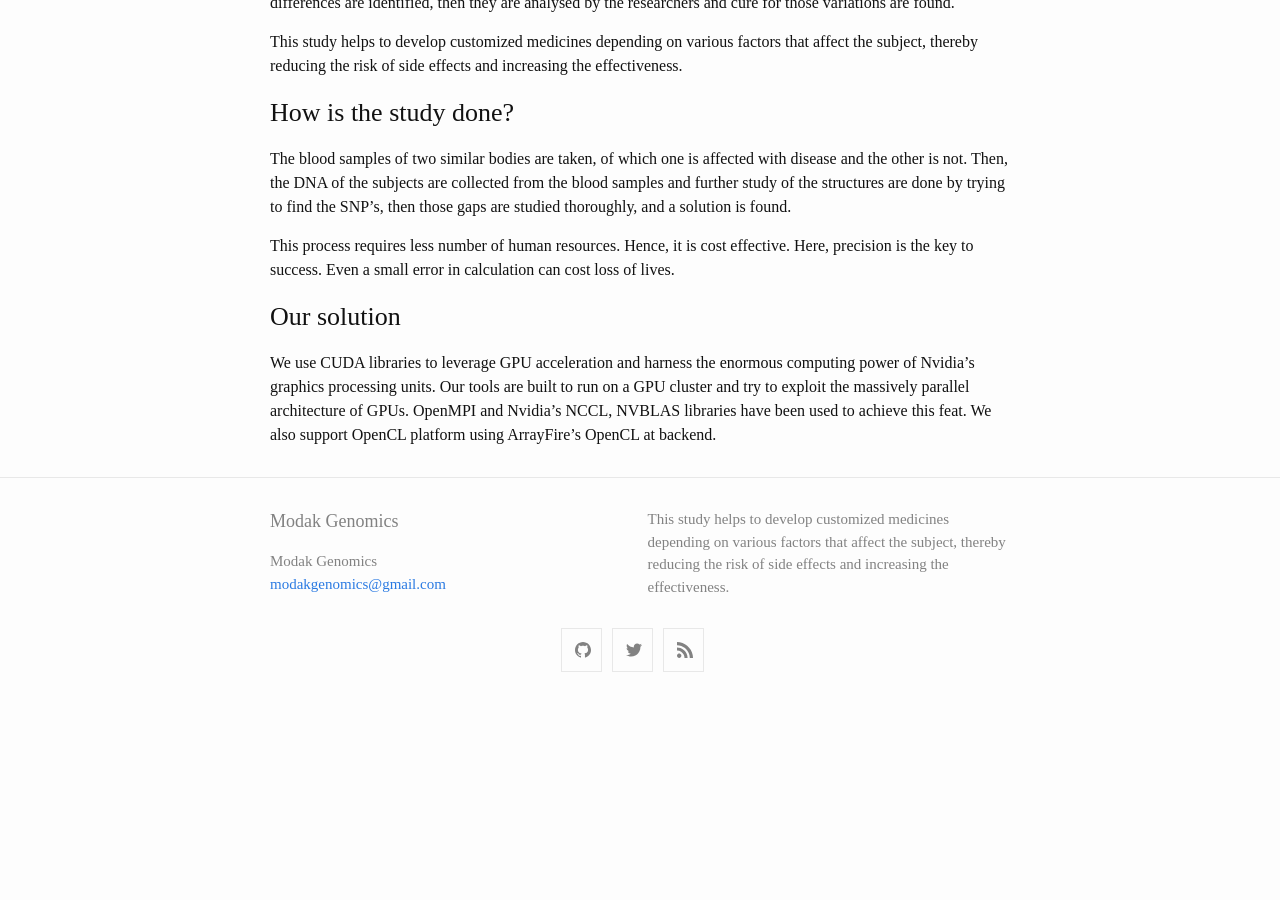
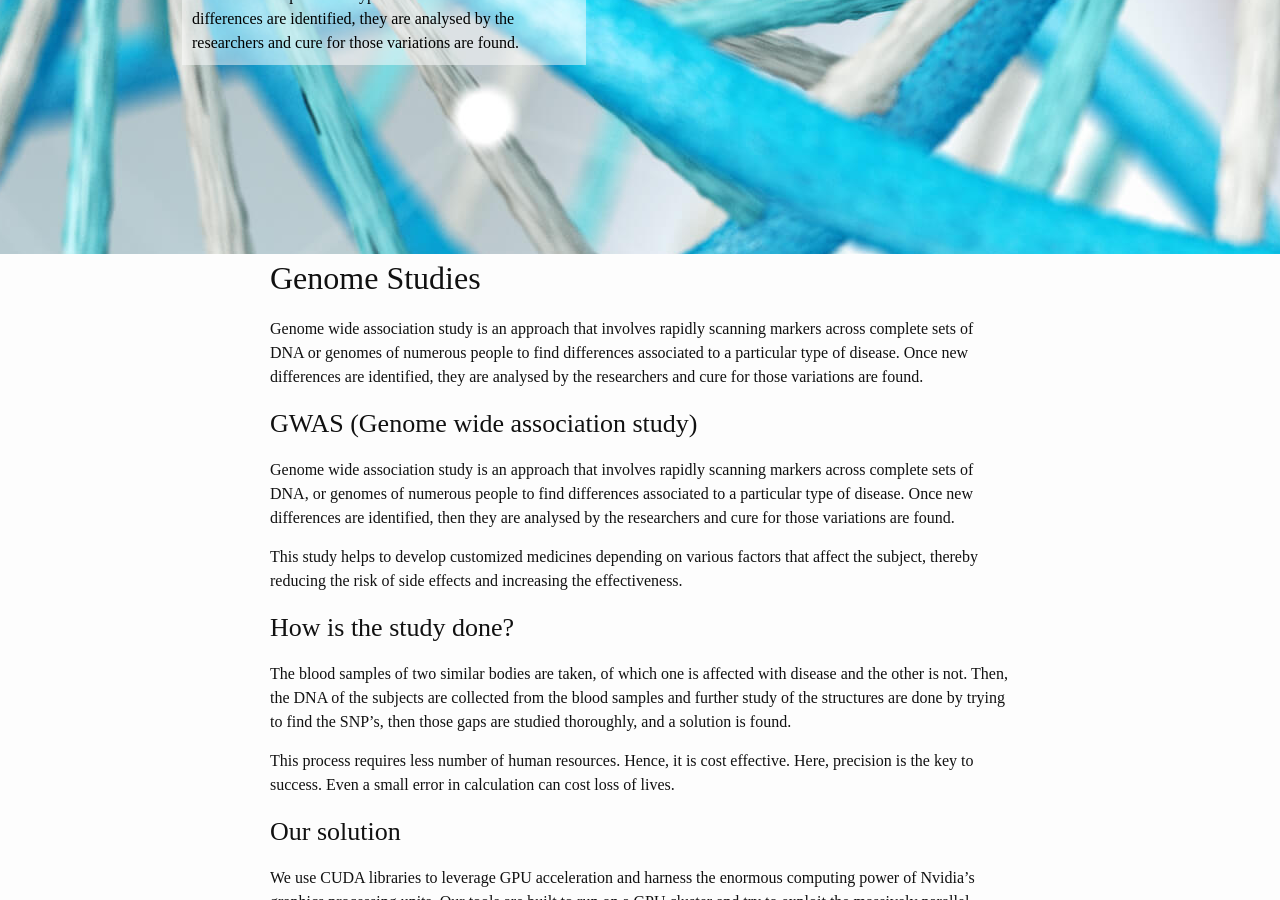
Before and after one commit to ModakGenomics/modakgenomics.github.io, a Jekyll site: the page built from index.md, in a window 1280 px wide and 900 px high, scrolled down 363 px. Built offline with Jekyll 4.4.1, drawn with Linux system fonts in a browser that asks for light colours; before the commit the page ends 1065 px from its top, so only the background shows below that.

Commit message:
div added for banner

```diff
--- a/index.md
+++ b/index.md
@@ -4,6 +4,15 @@
 permalink: /
 
 ---
+
+<div class="banner_homepage" >
+  <div class="text-banner">
+    <p style="font-weight: bold;"> Genome Studies </p>
+    <span>
+      Genome wide association study is an approach that involves rapidly scanning markers across complete sets of DNA or genomes of numerous people to find differences associated to a particular type of disease. Once new differences are identified, they are analysed by the researchers and cure for those variations are found.
+    </span>
+  </div>
+</div>
 
 ## Genome Studies
 
```
